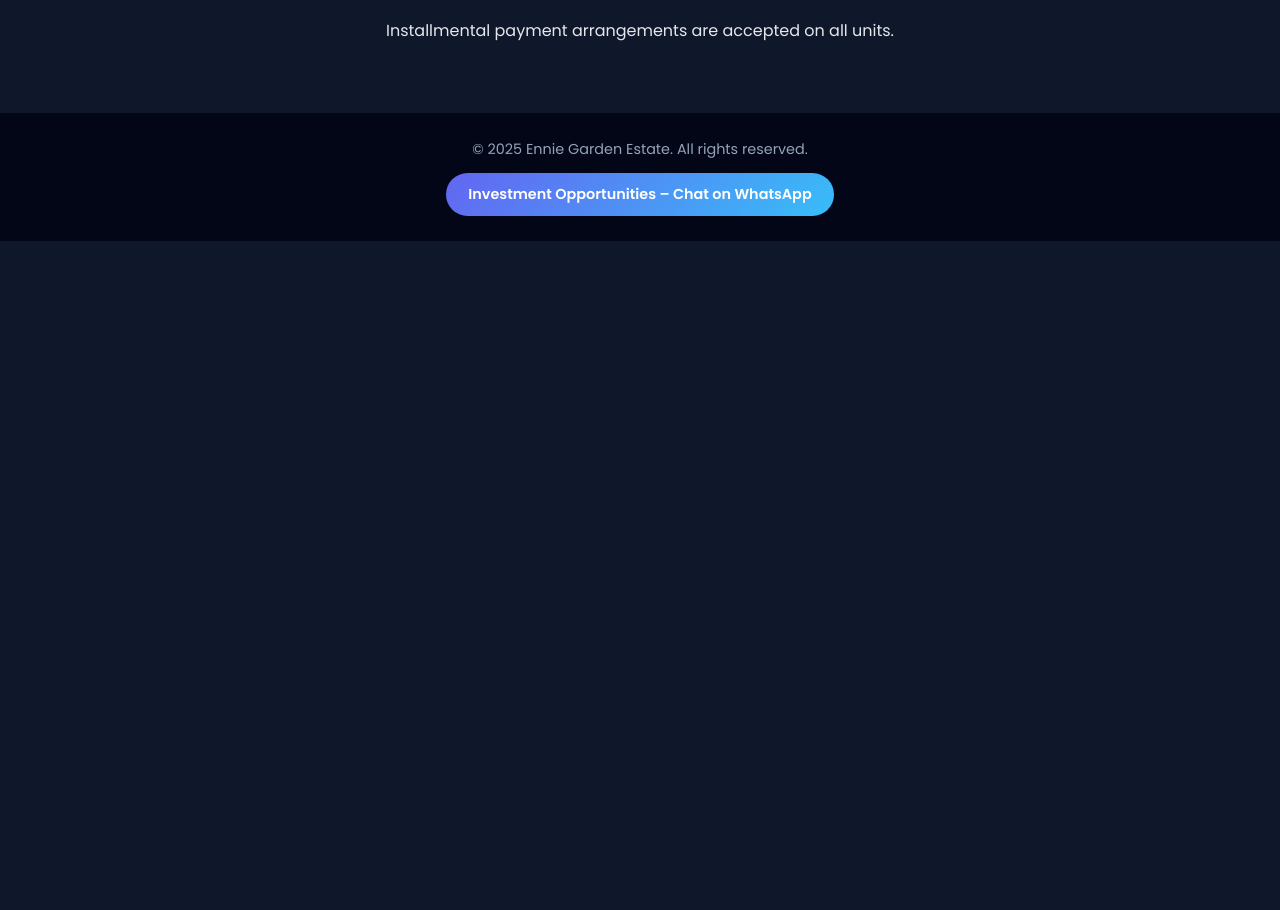
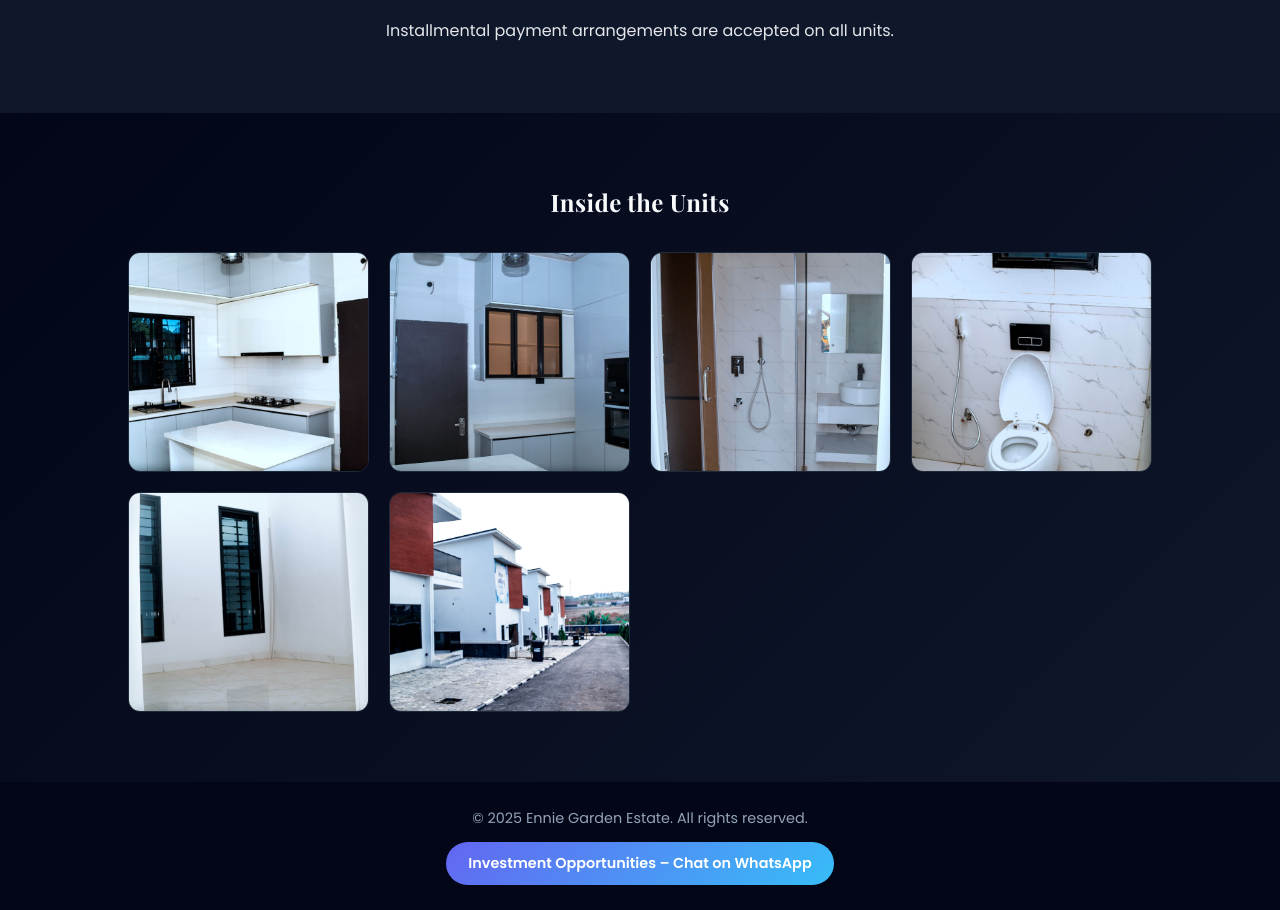
Before and after one commit to rachaelowo/Estate-website, a website: page rooms.html in a window 1280 px wide. Shown: the part 815-1725 px from the top of the page. Before the commit the page ends 1056 px from the top, so only its background shows below. Drawn offline with nearby package versions, Linux system fonts and the light colour scheme; no server answers.

Commit message:
Replace placeholder media with real property photos
Swap the home page hero video and room-card videos for actual photos
of the finished units (exterior, front door, kitchen, bathrooms).
Add photo galleries to the units and about pages showing interiors
and estate security/infrastructure. Images are resized/compressed
for web (~1.7MB total vs ~55MB originals).

```diff
--- a/css/style.css
+++ b/css/style.css
@@ -73,12 +73,39 @@ section {
   cursor: pointer;
 }
 
-video {
+video,
+.room-card img {
   width: 100%;
   height: 240px;
   object-fit: cover;
   border-radius: 16px;
   display: block;
+}
+
+.gallery-section {
+  background: linear-gradient(135deg, #020617, #0f172a);
+  text-align: center;
+}
+
+.gallery-grid {
+  display: grid;
+  grid-template-columns: repeat(auto-fit, minmax(240px, 1fr));
+  gap: 20px;
+  margin-top: 30px;
+}
+
+.gallery-grid img {
+  width: 100%;
+  height: 220px;
+  object-fit: cover;
+  border-radius: 12px;
+  border: 1px solid #1e293b;
+  transition: transform 0.3s ease, box-shadow 0.3s ease;
+}
+
+.gallery-grid img:hover {
+  transform: translateY(-4px) scale(1.02);
+  box-shadow: 0 20px 40px rgba(56,189,248,0.12);
 }
 
 .hero {
--- a/rooms.html
+++ b/rooms.html
@@ -25,7 +25,7 @@
   <div class="room-grid">
 
     <div class="room-card available">
-      <video src="videos/Ennie estate unit.mp4" autoplay muted loop playsinline></video>
+      <img src="images/front-door.jpg" alt="5 Bedroom Fully Detached Duplex - Premium Unit entrance">
       <h3>5 Bedroom Fully Detached Duplex (Premium Unit)</h3>
       <p>5 Bedroom ensuite + 1 study room ensuite (convertible to a room)</p>
       <p>Attached Boy's Quarter / Maid's room</p>
@@ -42,7 +42,7 @@
     </div>
 
     <div class="room-card available">
-      <video src="videos/Ennie estate unit 2.mp4" autoplay muted loop playsinline></video>
+      <img src="images/exterior-row-close.jpg" alt="5 Bedroom Fully Detached Duplex - Standard Units exterior">
       <h3>5 Bedroom Fully Detached Duplex (Standard Units)</h3>
       <p>5 Bedroom ensuite + 1 study room ensuite (convertible to a room)</p>
       <p>Attached Boy's Quarter / Maid's room</p>
@@ -62,6 +62,18 @@
   <p class="form-note" style="text-align:center; margin-top:20px;">
     Installmental payment arrangements are accepted on all units.
   </p>
+</section>
+
+<section class="gallery-section">
+  <h2 style="text-align:center;">Inside the Units</h2>
+  <div class="gallery-grid">
+    <img src="images/kitchen-sink-burner.jpg" alt="Fitted kitchen with sink and 5 gas burner cooker">
+    <img src="images/kitchen-oven-microwave.jpg" alt="Kitchen with fitted oven and microwave">
+    <img src="images/bathroom-shower.jpg" alt="Ensuite bathroom with glass shower">
+    <img src="images/bathroom-toilet.jpg" alt="Ensuite bathroom toilet fittings">
+    <img src="images/empty-room.jpg" alt="Spacious bedroom with large windows">
+    <img src="images/exterior-row-wide.jpg" alt="Row of 5 bedroom duplex units">
+  </div>
 </section>
 <script src="js/main.js"></script>
 <footer>
```
Also changed, not shown: about.html (+10 -0 lines), index.html (+1 -3 lines), images/bathroom-shower.jpg (added), images/bathroom-toilet.jpg (added), images/empty-room.jpg (added), images/exterior-row-close.jpg (added), images/exterior-row-wide.jpg (added), images/exterior-watertank-gate.jpg (added), images/front-door.jpg (added), images/kitchen-oven-microwave.jpg (added), images/kitchen-sink-burner.jpg (added), images/perimeter-wall.jpg (added), images/security-house.jpg (added).
